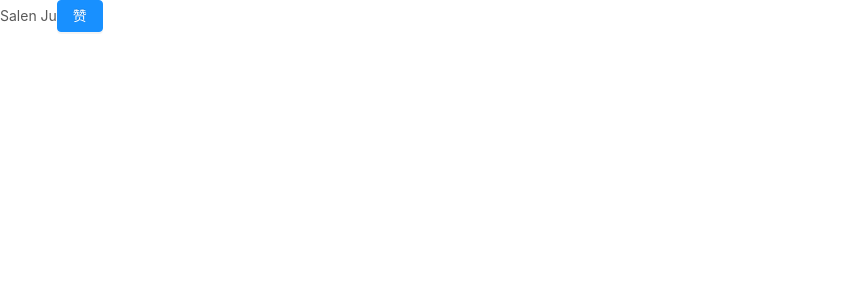
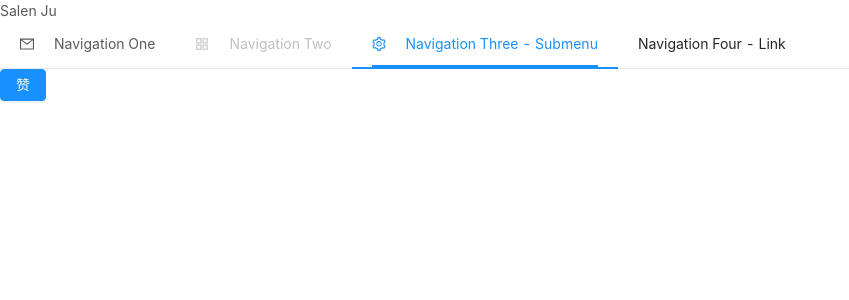
Before and after one commit to salenju/Next-Demo, a Next.js app: page /Header in a window 1280 px wide. Shown: the top 300 px of the page, without its empty margins (0-849 px from the left). Built offline with nearby package versions, Linux system fonts and the light colour scheme.

Commit message:
update: 增加antd组件

```diff
--- /dev/null
+++ b/components/MOLMenu.js
@@ -0,0 +1,51 @@
+import { Menu } from 'antd'
+import {
+	MailOutlined,
+	AppstoreOutlined,
+	SettingOutlined,
+} from '@ant-design/icons'
+
+const { SubMenu } = Menu
+
+const MOLMenu = () => {
+	return (
+		<div>
+			<Menu
+				selectedKeys={['setting:1']}
+				mode="horizontal"
+			>
+				<Menu.Item key="mail" icon={<MailOutlined />}>
+					Navigation One
+				</Menu.Item>
+				<Menu.Item key="app" disabled icon={<AppstoreOutlined />}>
+					Navigation Two
+				</Menu.Item>
+				<SubMenu
+					key="SubMenu"
+					icon={<SettingOutlined />}
+					title="Navigation Three - Submenu"
+				>
+					<Menu.ItemGroup title="Item 1">
+						<Menu.Item key="setting:1">Option 1</Menu.Item>
+						<Menu.Item key="setting:2">Option 2</Menu.Item>
+					</Menu.ItemGroup>
+					<Menu.ItemGroup title="Item 2">
+						<Menu.Item key="setting:3">Option 3</Menu.Item>
+						<Menu.Item key="setting:4">Option 4</Menu.Item>
+					</Menu.ItemGroup>
+				</SubMenu>
+				<Menu.Item key="alipay">
+					<a
+						href="https://ant.design"
+						target="_blank"
+						rel="noopener noreferrer"
+					>
+						Navigation Four - Link
+					</a>
+				</Menu.Item>
+			</Menu>
+		</div>
+	)
+}
+
+export default MOLMenu
--- a/pages/Header.js
+++ b/pages/Header.js
@@ -1,5 +1,7 @@
 import Head from 'next/head'
 import { Button } from 'antd'
+
+import MOLMenu from '../components/MOLMenu'
 
 const Header = () => {
 	return (
@@ -10,6 +12,7 @@ const Header = () => {
 				<meta charSet="utf-8" />>
 			</Head>
 			Salen Ju
+			<MOLMenu />
 			<Button type='primary'>赞</Button>
 		</div>
 	)
--- a/pages/PageA.js
+++ b/pages/PageA.js
@@ -1,11 +1,14 @@
 import Link from 'next/link'
 import { withRouter } from 'next/router'
+
+import MOLMenu from '../components/MOLMenu'
 
 const PageA = ({router}) => {
 	return (
 		<div>
 			<p>I am page A!</p>
 			<p>Welcome {router.query.name} come to my home!</p>
+			<MOLMenu />
 			<Link href="/">
 				<a>Home</a>
 			</Link>
--- a/pages/PageB.js
+++ b/pages/PageB.js
@@ -1,11 +1,14 @@
 import Link from 'next/link'
 import { withRouter } from 'next/router'
+
+import MOLSteps from '../components/MOLSteps'
 
 const PageB = ({ router }) => {
 	return (
 		<div>
 			<p>I am page B!</p>
 			<p>Welcome {router.query.name} come to my home!</p>
+			<MOLSteps />
 			<Link href="/">
 				<a>Home</a>
 			</Link>
--- a/pages/index.js
+++ b/pages/index.js
@@ -1,6 +1,8 @@
 import React from 'react'
 import Link from 'next/link'
 import Router from 'next/router'
+
+import 'antd/dist/antd.css'
 
 const Home = () => {
 	// 路由钩子事件
```
Also changed, not shown: components/MOLSteps.js (added, +20 -0 lines).
